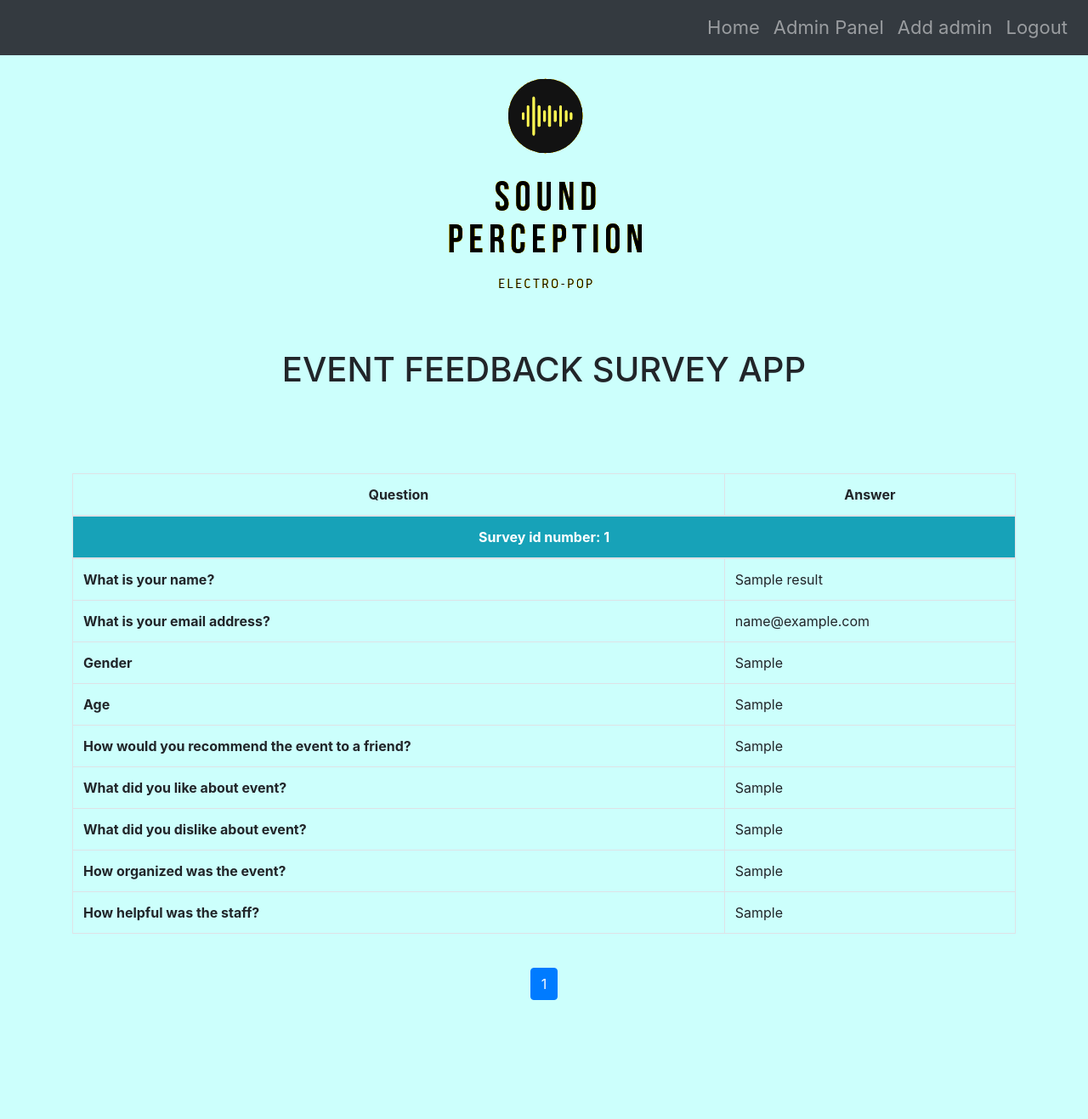
After one commit to szymcio32/fask-survey-app, a Flask app: page /admin-panel in a window 1280 px wide. The commit adds this page. Shown: the whole page at 85% size. Run offline with Flask 2, Linux system fonts and the light colour scheme; a user stored in the database is signed in; tables that the repository leaves empty hold one stand-in row (values such as "Sample post"); some libraries are stand-ins or nearby versions.

Commit message:
- admin panel page

```diff
--- a/app/__init__.py
+++ b/app/__init__.py
@@ -18,3 +18,4 @@ login_manager.login_message_category = 'primary'
 
 from app import routes
 from app import models
+from app import errors
--- a/app/routes.py
+++ b/app/routes.py
@@ -14,18 +14,16 @@ from app.models import SurveyResults
 from app.models import AdminUsers
 
 
-# TODO: admin page
-# TODO: change admin password
 # TODO: email sending
-# TODO: .env variables
 # TODO: setup.py
+# TODO: unittests
 @app.route('/', methods=['GET', 'POST'])
 def index():
     if request.method == 'POST':
         email = request.form['email']
         if SurveyResults.is_email_in_database(email):
             flash(f"The user with {email} has already filled the survey", "danger")
-            return render_template('index.html'), 409
+            return redirect(url_for('index'))
 
         data = request.form.to_dict()
         single_results = SurveyResults(**data)
@@ -43,7 +41,7 @@ def login():
         username = request.form['login-username']
         password = request.form['login-password']
         admin_user = AdminUsers.get_admin_user(username)
-        if admin_user is None or not admin_user.check_password_hash(password):
+        if admin_user is None or not admin_user.is_password_correct(password):
             flash(f"Invalid username or password", "danger")
             return redirect(url_for('login'))
         login_user(admin_user)
@@ -66,7 +64,7 @@ def add_admin():
             flash(f"Password does not match", "danger")
             return redirect(url_for('add_admin'))
         admin_user = AdminUsers(username=username)
-        admin_user.set_password_hash(password)
+        admin_user.password = password
         db.session.add(admin_user)
         db.session.commit()
         flash(f"The user '{username}' has been successfully created", "primary")
@@ -84,4 +82,6 @@ def logout():
 @app.route('/admin-panel')
 @login_required
 def admin_panel():
-    return render_template('admin_panel.html')
+    page = request.args.get('page', 1, type=int)
+    survey_results = SurveyResults.query.order_by(SurveyResults.id.desc()).paginate(page=page, per_page=5)
+    return render_template('admin_panel.html', results=survey_results)
--- a/app/static/home.js
+++ b/app/static/home.js
@@ -24,3 +24,10 @@ function checkPassword(){
         document.getElementById('confirm-password-validation-valid').style.display = 'block';
     }
 }
+
+document.getElementById('like-textarea').onkeyup = function(){
+    document.getElementById('like-length').innerHTML = "Characters left:".concat(' ', 300 - this.value.length);
+}
+document.getElementById('dislike-textarea').onkeyup = function(){
+    document.getElementById('dislike-length').innerHTML = "Characters left:".concat(' ', 300 - this.value.length);
+}
--- a/app/static/main.css
+++ b/app/static/main.css
@@ -38,6 +38,10 @@ input:checked + .custom-label-icon{
     margin: auto;
     max-width: 100%;
 }
+.subheader{
+    color: white;
+    text-align: center;
+}
 
 @media (max-width: 768px) {
     .container{
--- /dev/null
+++ b/app/templates/admin_panel.html
@@ -0,0 +1,75 @@
+{% extends 'base.html' %}
+
+{% block content %}
+    {% if results.total == 0 %}
+        <h2 class="text-center pb-5">No one has completed the survey yet</h2>
+    {% endif %}
+    <table class="table table-bordered ">
+        <thead class="text-center">
+            <tr>
+                <th scope="col">Question</th>
+                <th scope="col">Answer</th>
+            </tr>
+            <tr>
+                {% for result in results.items %}
+                    <th class="subheader bg-info" scope="col" colspan="2">Survey id number: {{ result.id }}</th>
+            </tr>
+        </thead>
+        <tbody>
+            <tr>
+                <th scope="row">What is your name?</th>
+                <td>{{ result.name }}</td>
+            </tr>
+            <tr>
+                <th scope="row">What is your email address?</th>
+                <td>{{ result.email }}</td>
+            </tr>
+            <tr>
+                <th scope="row">Gender</th>
+                <td>{{ result.gender }}</td>
+            </tr>
+            <tr>
+                <th scope="row">Age</th>
+                <td>{{ result.age }}</td>
+            </tr>
+            <tr>
+                <th scope="row">How would you recommend the event to a friend?</th>
+                <td>{{ result.recommendation }}</td>
+            </tr>
+            <tr>
+                <th scope="row">What did you like about event?</th>
+                <td>{{ result.like }}</td>
+            </tr>
+            <tr>
+                <th scope="row">What did you dislike about event?</th>
+                <td>{{ result.dislike }}</td>
+            </tr>
+            <tr>
+                <th scope="row">How organized was the event?</th>
+                <td>{{ result.organization }}</td>
+            </tr>
+            <tr>
+                <th scope="row">How helpful was the staff?</th>
+                <td>{{ result.helpful }}</td>
+            </tr>
+            {% endfor %}
+        </tbody>
+    </table>
+
+    <nav aria-label="Survey results navigation" class="py-4">
+        <ul class="pagination justify-content-center">
+            {% for page in results.iter_pages() %}
+                {% if page == results.page %}
+                <li class="page-item active">
+                    <a class="page-link" href="{{ url_for('admin_panel', page=page) }}">{{ page }}</a>
+                </li>
+                {% else %}
+                <li class="page-item">
+                    <a class="page-link" href="{{ url_for('admin_panel', page=page) }}">{{ page }}</a>
+                </li>
+                {% endif %}
+            {% endfor %}
+        </ul>
+    </nav>
+    <div class="empty-block"></div>
+{% endblock content %}
```
Also changed, not shown: app/models.py (+9 -4 lines), app/templates/index.html (+10 -8 lines).
